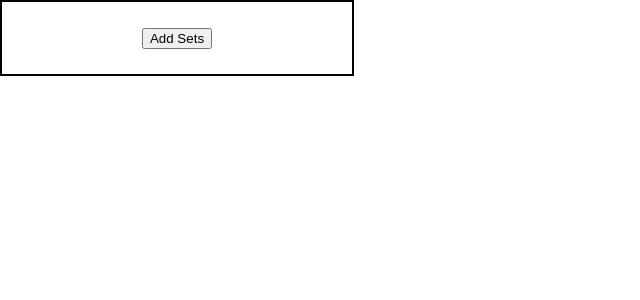
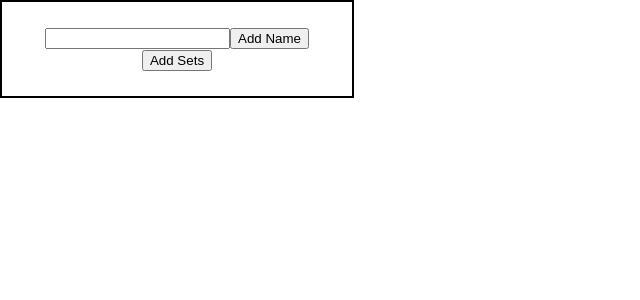
Before and after one commit to myVarEquals/slog, a React (Create React App) app: page / in a window 1280 px wide. Shown: the top 300 px of the page, without its empty margins (0-640 px from the left). Built offline with nearby package versions, Linux system fonts and the light colour scheme.

Commit message:
added header input

```diff
--- a/src/components/ExerciseInput/ExerciseInput.js
+++ b/src/components/ExerciseInput/ExerciseInput.js
@@ -7,6 +7,8 @@ import classes from './ExerciseInput.module.css';
 class ExerciseInput extends Component {
 
     state = {
+        named: false,
+        exerciseName: '',
         addSets: false,
         setsPerformed: [],
         currSets: {
@@ -16,7 +18,13 @@ class ExerciseInput extends Component {
         }
     }
 
+    updateNameHandler = (event) => {
+        this.setState({exerciseName: event.target.value});
+    }
 
+    addNameHandler = () => {
+        this.setState({named: true});
+    }
 
     addSetHandler = () => {
         this.state.addSets ? this.setState({addSets: false}) : this.setState({addSets: true});
@@ -35,7 +43,6 @@ class ExerciseInput extends Component {
     }
 
     submitSetHandler = () => {
-
         let newSets = {...this.state.currSets};
         let mergeSets = [...this.state.setsPerformed]
         mergeSets.push(newSets);
@@ -47,7 +54,18 @@ class ExerciseInput extends Component {
 
         let setsAdded = null;
         let addSetInput = null;
-        let buttonText = "Add Sets";
+        let buttonSetsText = "Add Sets";
+        let buttonNameText = "Add Name";
+        let exerciseHeader = (
+            <form>
+                <input type="text" onChange={this.updateNameHandler} id="exerciseHeader"></input>
+                <button type="button" onClick={this.addNameHandler}>{buttonNameText}</button>
+            </form>
+        );
+
+        if(this.state.named) {
+            exerciseHeader = <h1>{this.state.exerciseName}</h1>
+        }
 
         if (this.state.addSets) {
           addSetInput = (
@@ -58,7 +76,7 @@ class ExerciseInput extends Component {
                 reps={this.state.currSets.reps}
                 weight={this.state.currSets.weight}/>
           );
-          buttonText = "Finished";
+          buttonSetsText = "Finished";
           // console.log(this.state);
         }
 
@@ -73,9 +91,10 @@ class ExerciseInput extends Component {
 
         return (
             <div className={classes.ExerciseInputBox}>
+                {exerciseHeader}
                 {setsAdded}
                 {addSetInput}
-                <button onClick={this.addSetHandler}>{buttonText}</button>
+                <button onClick={this.addSetHandler}>{buttonSetsText}</button>
             </div>
         );
     }
--- a/src/components/ExerciseInput/Set/Set.js
+++ b/src/components/ExerciseInput/Set/Set.js
@@ -1,7 +1,8 @@
 import React from 'react';
+import classes from './Set.module.css';
 
 const set = props => (
-    <div>
+    <div className={classes.SetContainer}>
         <h1>{props.sets}</h1>
         <h1>{props.reps}</h1>
         <h1>{props.weight}</h1>
--- a/src/components/ExerciseInput/Set/Set.module.css
+++ b/src/components/ExerciseInput/Set/Set.module.css
@@ -0,0 +1,5 @@
+.SetContainer {
+    display: flex;
+    flex-direction: row;
+    justify-content: space-around;
+}
```
Lines whose indentation alone changed are shown as unchanged.
